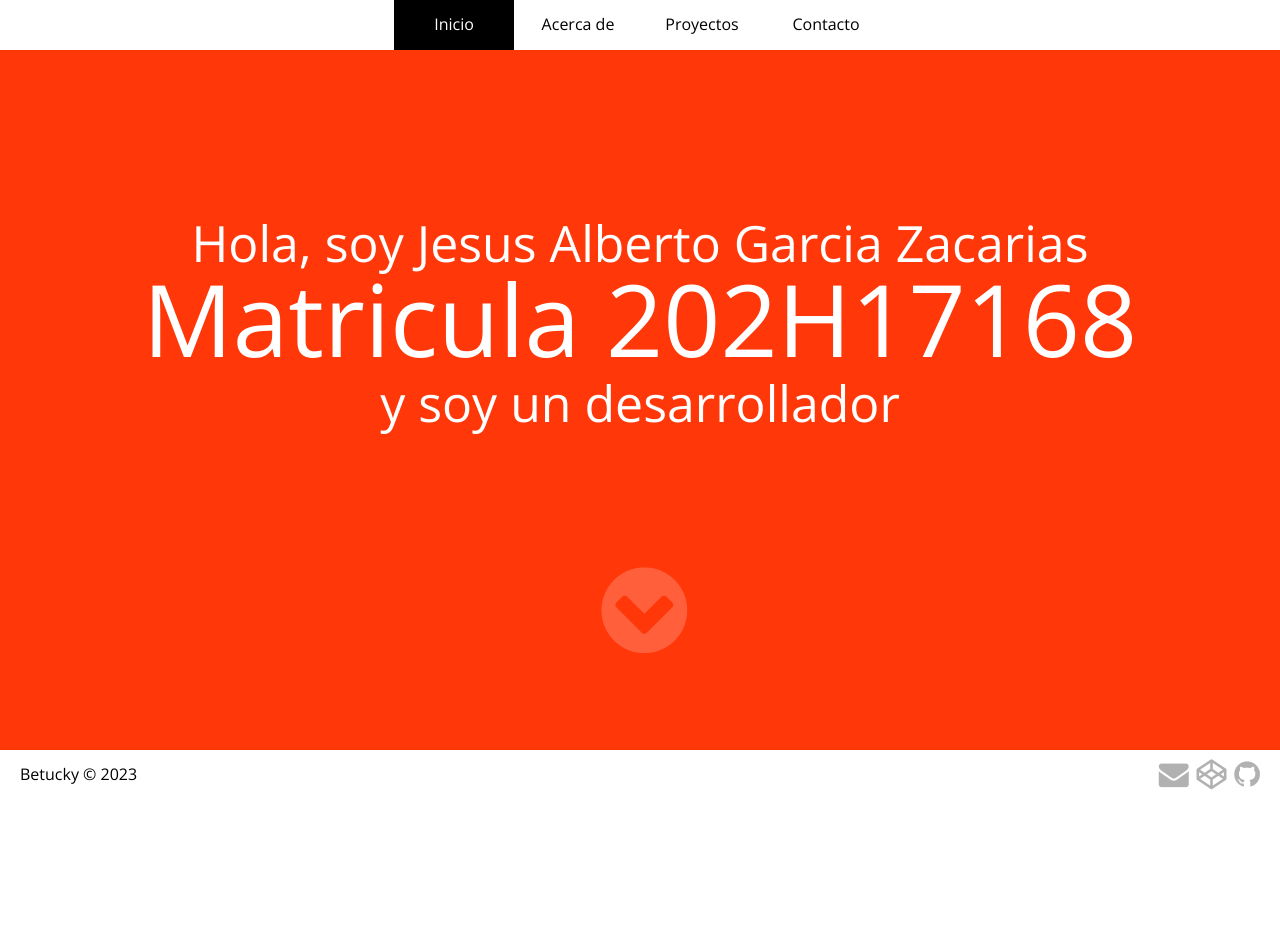
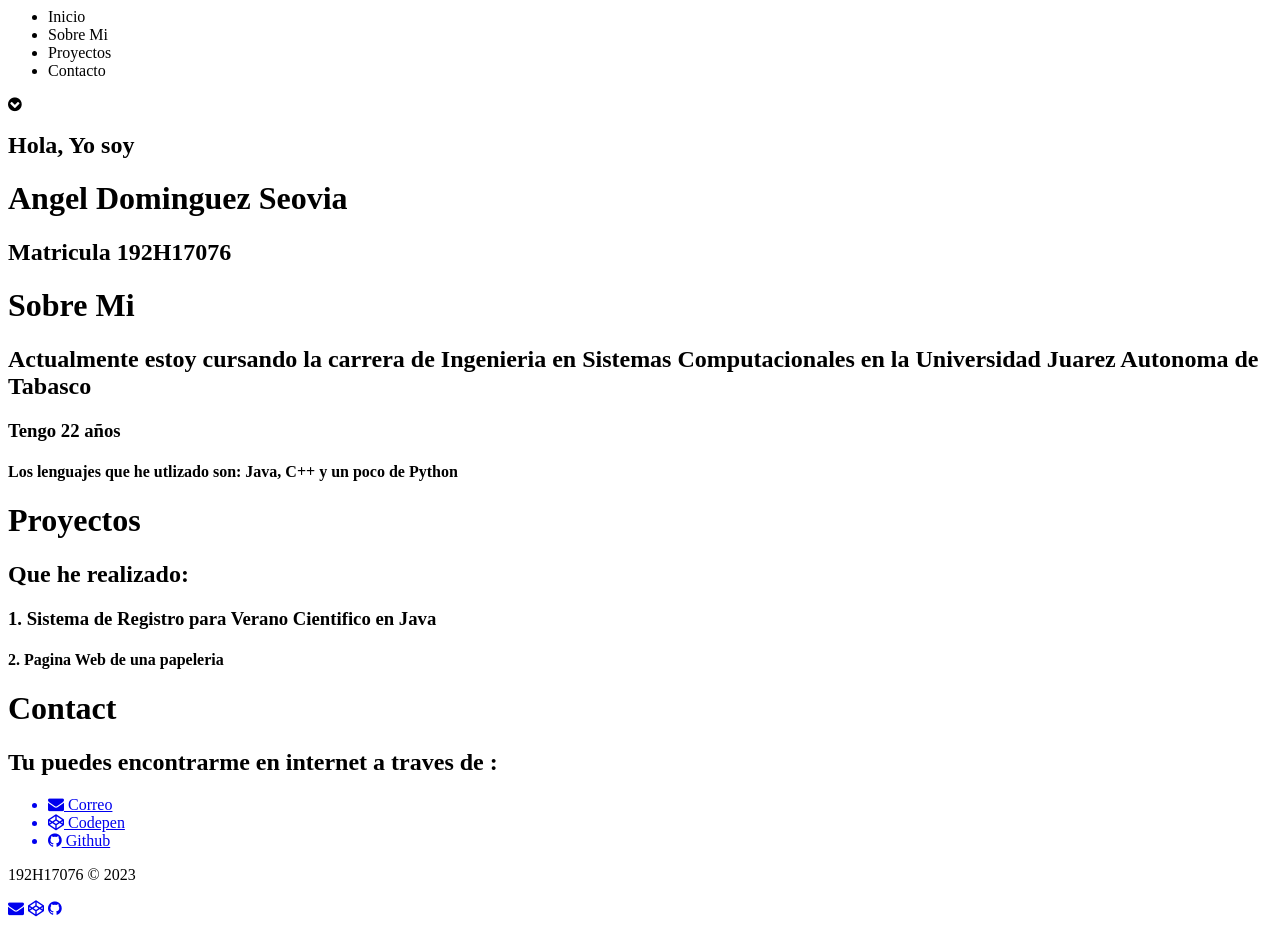
Before and after one commit to AngelDS01/WebSite, a plain HTML site: page index.html in a window 1280 px wide. Before the commit the page ends 800 px from the top, so only its background shows below. Drawn offline with nearby package versions, Linux system fonts and the light colour scheme.

Commit message:
Update index.html

```diff
--- a/index.html
+++ b/index.html
@@ -1,22 +1,9 @@
-<!DOCTYPE html>
-<html lang="en">
-
-<head>
-    <meta charset="UTF-8">
-    <title>Computo en la nube</title>
-    <link rel="stylesheet" href="https://cdnjs.cloudflare.com/ajax/libs/meyer-reset/2.0/reset.min.css">
-    <link rel="stylesheet" href="./style.css">
-
-</head>
-
-<body>
-    <!-- partial:index.partial.html -->
 <link href="https://maxcdn.bootstrapcdn.com/font-awesome/4.1.0/css/font-awesome.min.css" rel="stylesheet">
 
 <header>
   <ul>
     <li class="current menu0">Inicio</li>
-            <li class="menu1">Acerca de</li>
+    <li class="menu1">Sobre Mi</li>
     <li class="menu2">Proyectos</li>
     <li class="menu3">Contacto</li>
   </ul>
@@ -30,44 +17,43 @@
   <div class="slide slide0">
 
     <div id="title">
-                <h2>Hola, soy Jesus Alberto Garcia Zacarias</h2>
-                <h1>Matricula 202H17168</h1>
-                <h2>y soy un desarrollador</h2>
+      <h2>Hola, Yo soy</h2>
+      <h1>Angel Dominguez Seovia</h1>
+      <h2>Matricula 192H17076</h2>
     </div>
   </div>
 
   <div class="slide slide1">
-            <h1>Acerca de</h1>
-
+    <h1>Sobre Mi</h1>
+    <h2>Actualmente estoy cursando la carrera de Ingenieria en Sistemas Computacionales en la Universidad Juarez Autonoma de Tabasco<h2>
+        <h3>Tengo 22 años<h3>
+            <h4>Los lenguajes que he utlizado son: Java, C++ y un poco de Python<h4>
 
   </div>
 
   <div class="slide slide2">
     <h1>Proyectos</h1>
-            <h2>Mis proyectos:</h2>
-            <h2></h2>
-            <h2>Aplicación Movil de emergencias.</h2>
-            <h2>Pagina web E-commerce</h2>
-            <h2>Pagina web de Gym</h2>
-
+    <h2>Que he realizado:</h2>
+    <h3>1. Sistema de Registro para Verano Cientifico en Java<h4>
+        <h4>2. Pagina Web de una papeleria<h4>
   </div>
 
   <div class="slide slide3">
-            <h1>Contactos</h1>
-            <h2>Pueden buscarme aqui:</h2>
+    <h1>Contact</h1>
+    <h2>Tu puedes encontrarme en internet a traves de :</h2>
 
     <ul>
-                <a href="mailto:jagz26052002@gmail.com">
+      <a href="mailto:leongrasmeijer@gmail.com">
         <li>
-                        <i class="fa fa-envelope"></i> Mail
+          <i class="fa fa-envelope"></i> Correo
         </li>
       </a>
-                <a href="https://codepen.io/Betucky/">
+      <a href="https://codepen.io/LeonGr/">
         <li>
           <i class="fa fa-codepen"></i> Codepen
         </li>
       </a>
-                <a href="https://github.com/Betucky">
+      <a href="https://github.com/LeonGr">
         <li>
           <i class="fa fa-github"></i> Github
         </li>
@@ -78,18 +64,11 @@
 </div>
 
 <footer>
-        <p class="copy">Betucky &copy; 2023</p>
+  <p class="copy">192H17076 &copy; 2023</p>
 
   <div id="links">
-            <a href="mailto:jagz26052002@gmail.com"><i class="fa fa-envelope"></i></a>
-            <a href="https://codepen.io/Betucky/"><i class="fa fa-codepen"></i></a>
-            <a href="https://github.com/Betucky"><i class="fa fa-github"></i></a>
+    <a href="mailto:leongrasmeijer@gmail.com"><i class="fa fa-envelope"></i></a>
+    <a href="https://codepen.io/LeonGr/"><i class="fa fa-codepen"></i></a>
+    <a href="https://github.com/LeonGr"><i class="fa fa-github"></i></a>
   </div>
 </footer>
-    <!-- partial -->
-    <script src='//cdnjs.cloudflare.com/ajax/libs/jquery/2.1.3/jquery.min.js'></script>
-    <script src="./script.js"></script>
-
-</body>
-
-</html>
```
Lines whose indentation alone changed are shown as unchanged.
